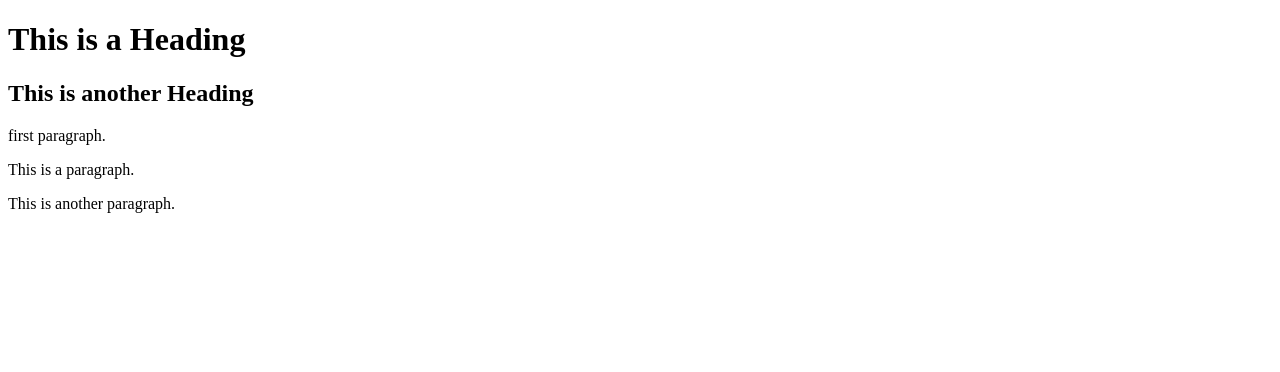
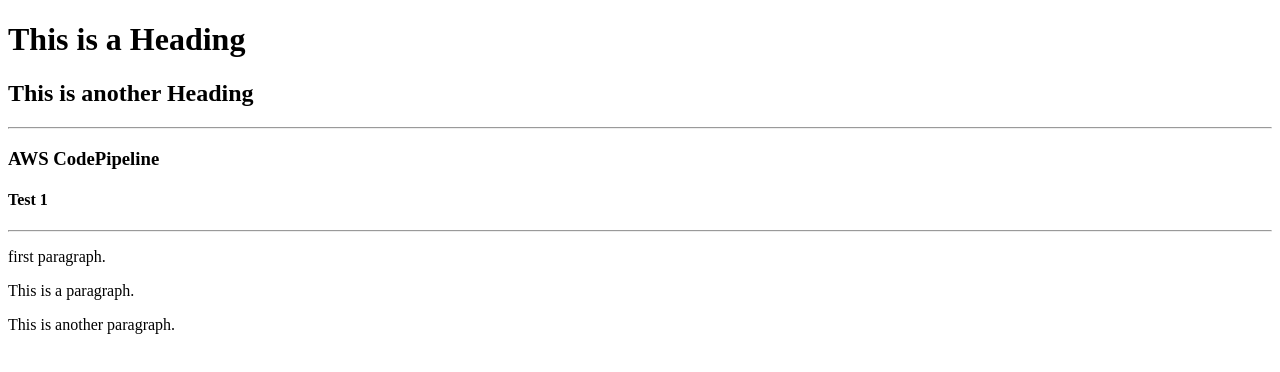
Before and after one commit to osama-qasim/learning-git, a plain HTML site: page index.html in a window 1280 px wide. Drawn offline with Linux system fonts and the light colour scheme.

Commit message:
updated index.html => test 1

```diff
--- a/index.html
+++ b/index.html
@@ -6,6 +6,10 @@
 <body>
   <h1>This is a Heading</h1>
   <h2>This is another Heading</h2>
+  <hr>
+    <h3>AWS CodePipeline</h3>
+    <h4>Test 1</h4>
+  <hr>
   <p>first paragraph.</p>
   <p>This is a paragraph.</p>
   <p>This is another paragraph.</p>
```
